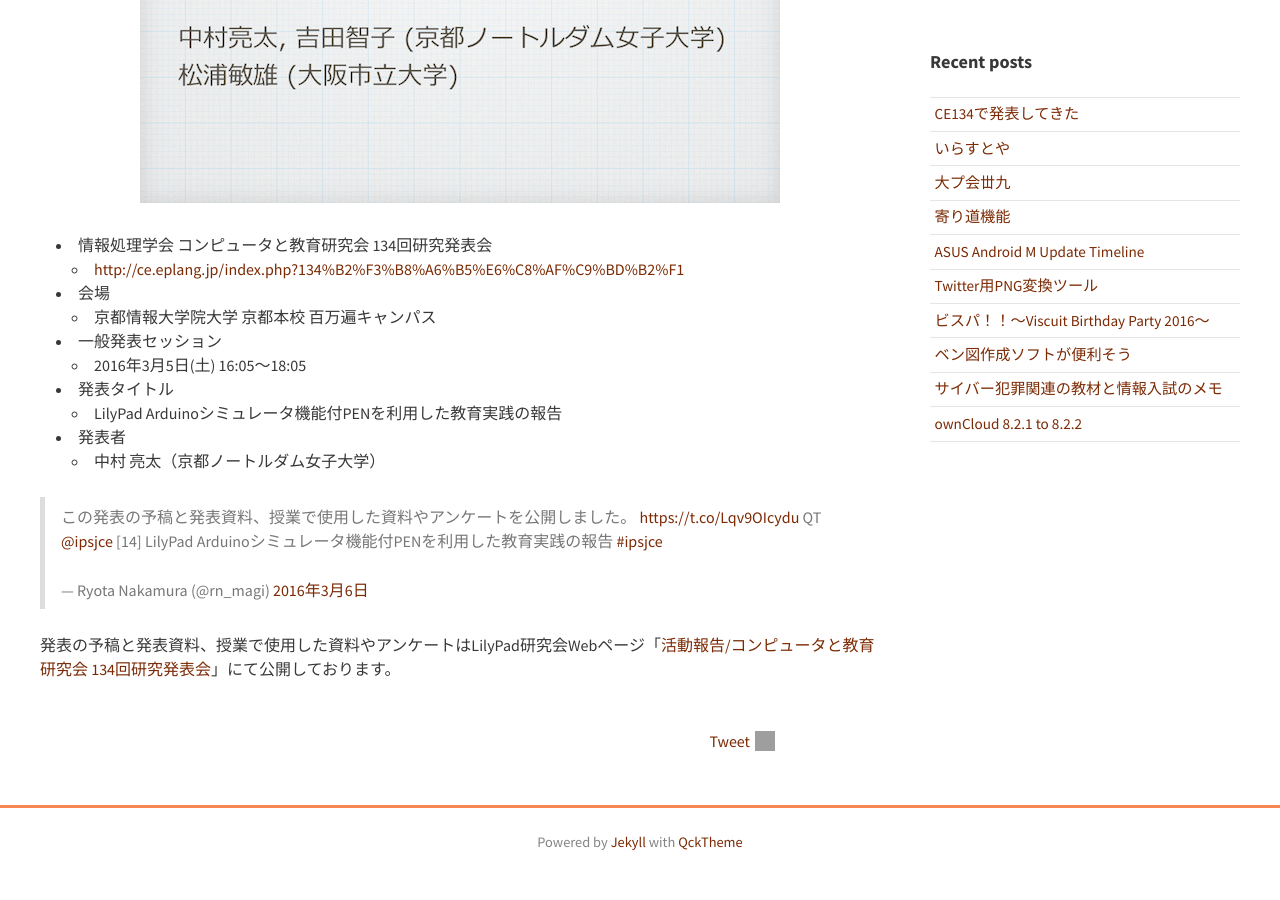
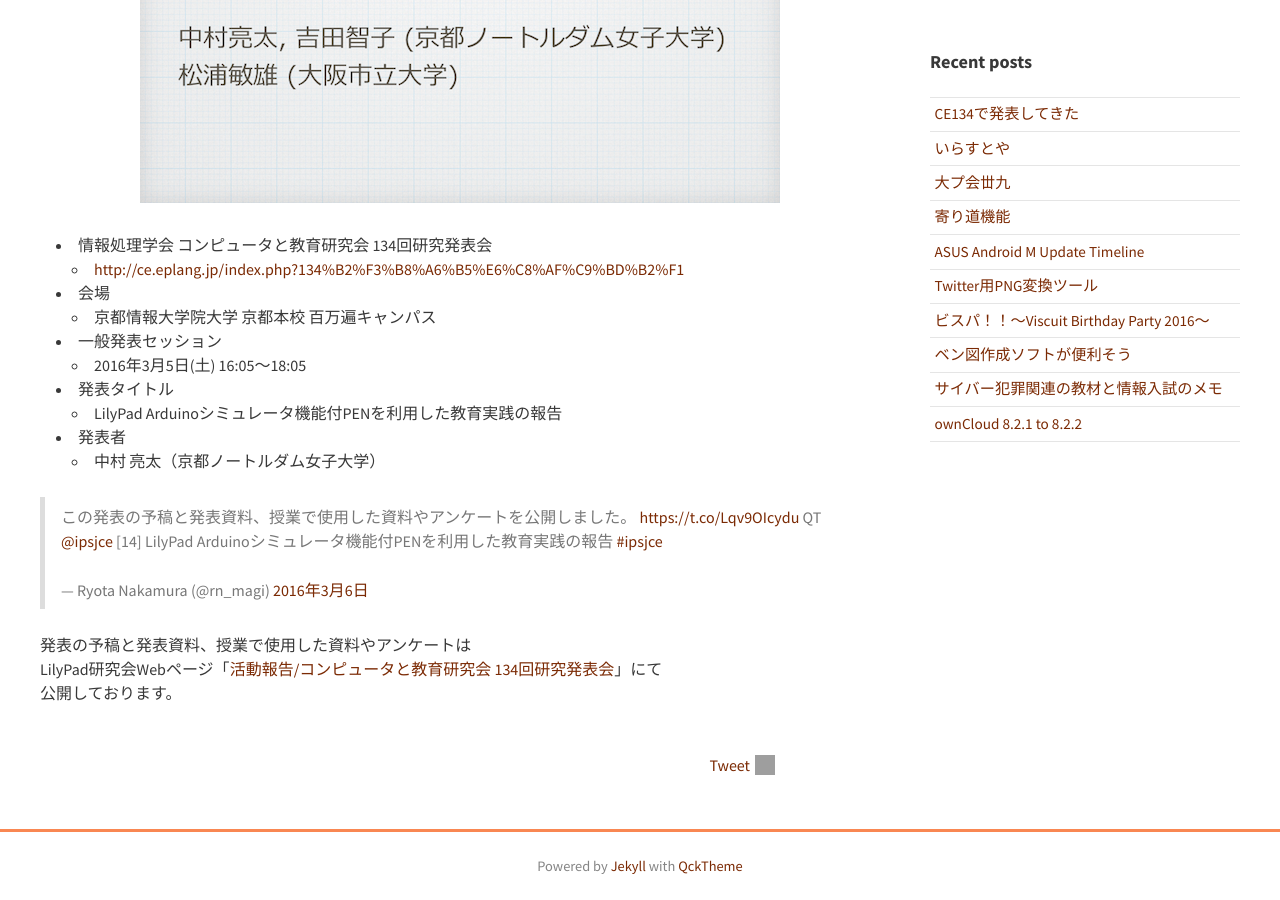
Before and after one commit to xDNCL/blog, a Jekyll site: the page built from _posts/2016-03-07-CE134.md, in a window 1280 px wide and 900 px high, scrolled down 732 px. Built offline with Jekyll 4.4.1, drawn with Linux system fonts in a browser that asks for light colours; nearby versions of some CDN libraries; comment, search, counter and statistics services are not loaded; before the commit the page ends 1608 px from its top, so only the background shows below that; grey boxes are pictures that could not be loaded.

Commit message:
[Fix] 改行を追加

```diff
--- a/_posts/2016-03-07-CE134.md
+++ b/_posts/2016-03-07-CE134.md
@@ -22,4 +22,6 @@ tags: Presentation
 <blockquote class="twitter-tweet" data-conversation="none" data-lang="ja"><p lang="ja" dir="ltr">この発表の予稿と発表資料、授業で使用した資料やアンケートを公開しました。 <a href="https://t.co/Lqv9OIcydu">https://t.co/Lqv9OIcydu</a> QT <a href="https://twitter.com/ipsjce">@ipsjce</a> [14] LilyPad Arduinoシミュレータ機能付PENを利用した教育実践の報告 <a href="https://twitter.com/hashtag/ipsjce?src=hash">#ipsjce</a></p>&mdash; Ryota Nakamura (@rn_magi) <a href="https://twitter.com/rn_magi/status/706280809980768256">2016年3月6日</a></blockquote>
 <script async src="//platform.twitter.com/widgets.js" charset="utf-8"></script>
 
-発表の予稿と発表資料、授業で使用した資料やアンケートはLilyPad研究会Webページ「[活動報告/コンピュータと教育研究会 134回研究発表会](http://lilypad.pen.jp/?&va6zXi15)」にて公開しております。
+発表の予稿と発表資料、授業で使用した資料やアンケートは
+LilyPad研究会Webページ「[活動報告/コンピュータと教育研究会 134回研究発表会](http://lilypad.pen.jp/?&va6zXi15)」にて
+公開しております。
```
